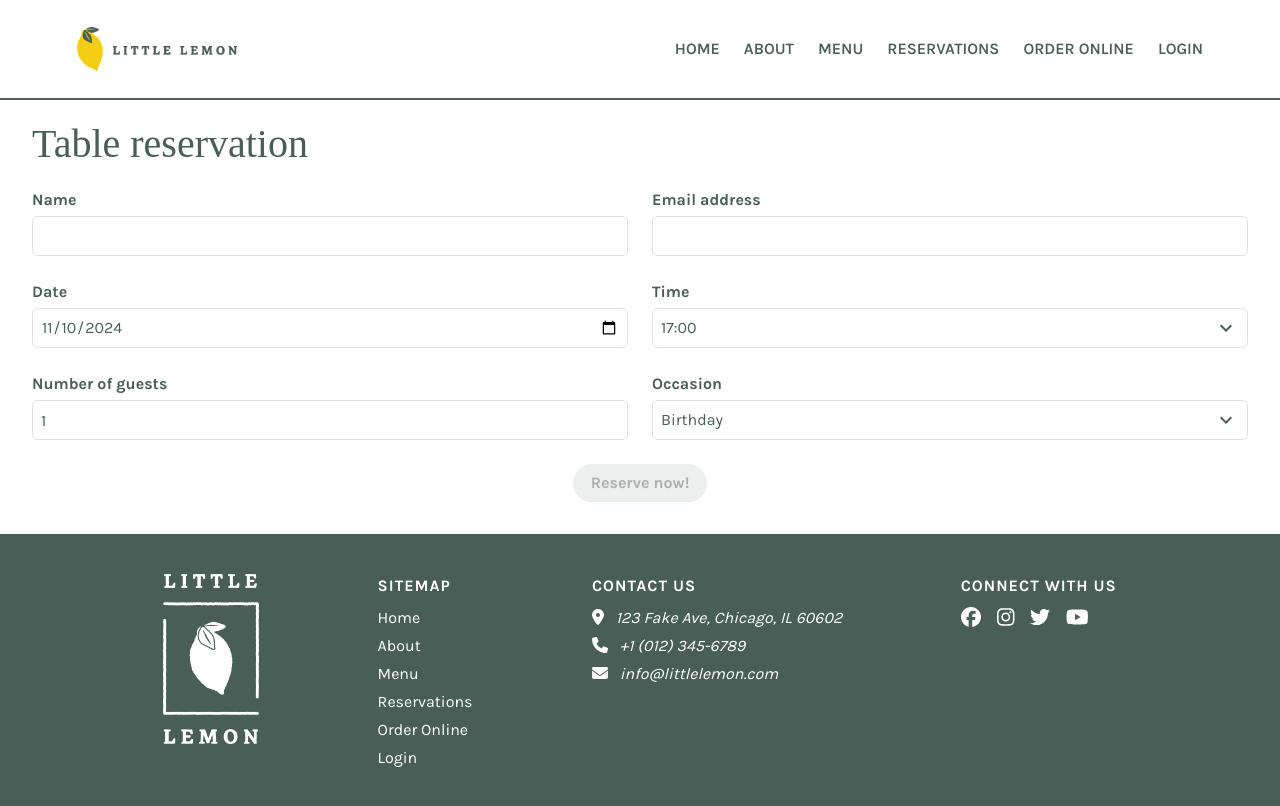
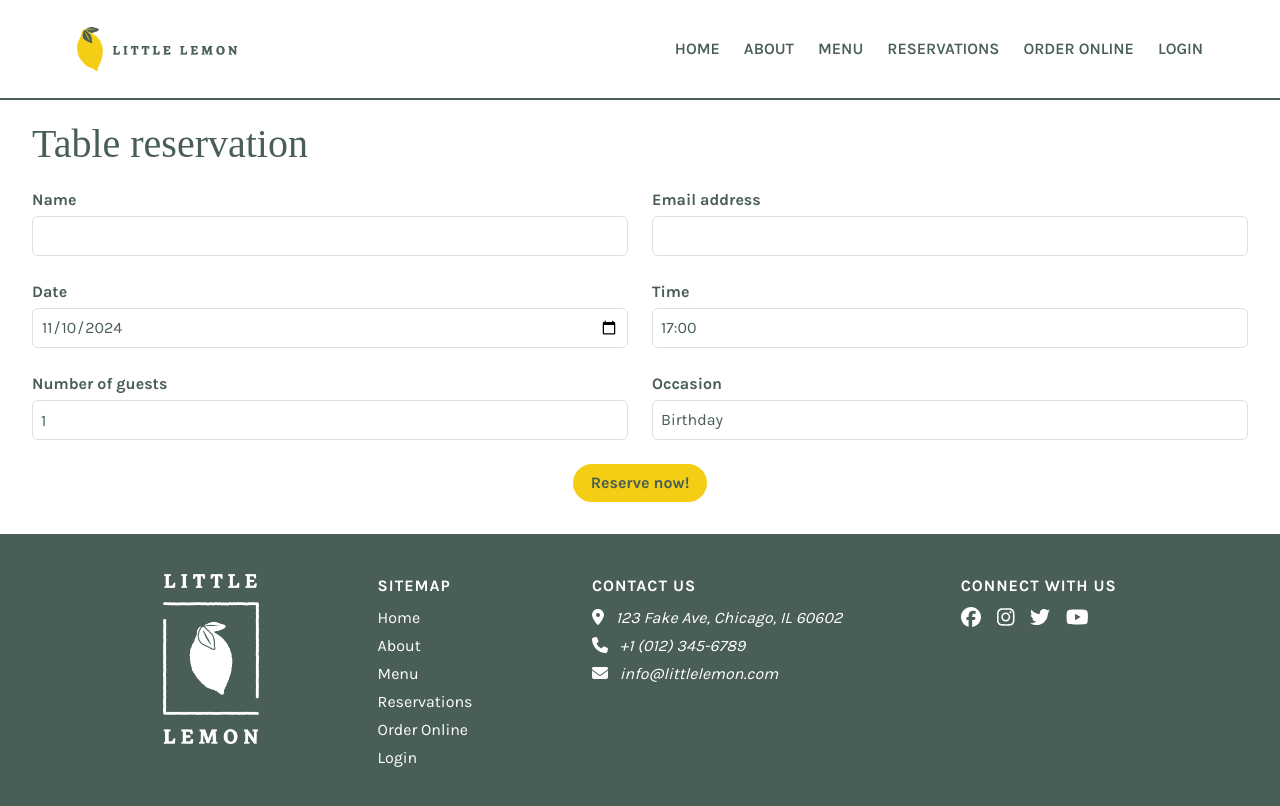
Before and after one commit to monsieurlopez/little-lemon-restaurant, a React (Create React App) app: page /reservations in a window 1280 px wide. Shown: the top 806 px of the page. Built offline with nearby package versions, Linux system fonts and the light colour scheme; a web font is replaced by a local one.

Commit message:
Add Formik

```diff
--- a/package.json
+++ b/package.json
@@ -12,6 +12,7 @@
     "@testing-library/jest-dom": "^5.16.5",
     "@testing-library/react": "^13.4.0",
     "@testing-library/user-event": "^13.5.0",
+    "formik": "^2.4.6",
     "modern-normalize": "^1.1.0",
     "react": "^18.2.0",
     "react-dom": "^18.2.0",
--- a/src/components/layout/Header.jsx
+++ b/src/components/layout/Header.jsx
@@ -18,6 +18,7 @@ const Header = ({ navLinks }) => {
         <button
           className="nav-bar-hamburger"
           type="button"
+          aria-label="On Click"
           onClick={() => setIsNavExpanded(!isNavExpanded)}
         >
           {isNavExpanded ? (
@@ -33,6 +34,7 @@ const Header = ({ navLinks }) => {
             <li
               key={navLink.name}
               onClick={() => setIsNavExpanded(false)}
+              aria-label="On Click"
               className="hover-underline-animation"
             >
               {navLink.hashLink ? (
--- a/src/components/pages/Reservations/Reservations.jsx
+++ b/src/components/pages/Reservations/Reservations.jsx
@@ -24,7 +24,7 @@ const Reservations = () => {
 
   const submitData = (formData) => {
     const response = submitAPI(formData);
-    if (response) navigate("/confirmedReservation");
+    if (response) navigate("/confirmedReservation", { state: formData });
   };
 
   return (
--- a/src/components/pages/Reservations/reservationForm.jsx
+++ b/src/components/pages/Reservations/reservationForm.jsx
@@ -1,194 +1,184 @@
-import { useState } from "react";
+import React from "react";
+import { Formik } from "formik";
 import FormField from "./formField";
 import emailjs from '@emailjs/browser';
 
-const ReservationForm = ({
-  availableTimes,
-  dispatchOnDateChange,
-  submitData,
-}) => {
+const ReservationForm = ({ availableTimes, dispatchOnDateChange, submitData }) => {
   const minimumDate = new Date().toISOString().split("T")[0];
-  const defaultTime = availableTimes[0];
   const minimumNumberOfGuests = 1;
   const maximumNumberOfGuests = 10;
   const occasions = ["Birthday", "Anniversary", "Engagement", "Other"];
-  const invalidDateErrorMessage = "Please choose a valid date";
-  const invalidTimeErrorMessage = "Please choose a valid time";
-  const invalidOccasionErrorMessage = "Please choose a valid occasion";
-  const invalidNumberOfGuestsErrorMessage =
-    "Please enter a number between 1 and 10";
 
-  const [name, setName] = useState("");
-  const [date, setDate] = useState(minimumDate);
-  const [mail, setMail] = useState("");
-  const [time, setTime] = useState(defaultTime);
-  const [numberOfGuests, setNumberGuests] = useState(minimumNumberOfGuests);
-  const [occasion, setOccasion] = useState(occasions[0]);
-
-  const isNameValid = () => name !== "";
-  const isMailValid = () => mail !== "";
-  const isDateValid = () => date !== "";
-  const isTimeValid = () => time !== "";
-  const isNumberOfGuestsValid = () => numberOfGuests !== "";
-  const isOccasionValid = () => occasion !== "";
-
-  const areAllFieldsValid = () =>
-    isNameValid() &&
-    isMailValid() &&
-    isDateValid() &&
-    isTimeValid() &&
-    isNumberOfGuestsValid() &&
-    isOccasionValid();
-
-  const handleDateChange = (e) => {
-    setDate(e.target.value);
-    dispatchOnDateChange(e.target.value);
-  };
-
-  const handleNameChange = (e) => setName(e.target.value);
-  const handleMailChange = (e) => setMail(e.target.value);
-  const handleTimeChange = (e) => setTime(e.target.value);
-
-  const handleFormSubmit = (e) => {
-    e.preventDefault();
-
+  return (
+    <Formik
+      initialValues={{
+        name: "",
+        mail: "",
+        date: minimumDate,
+        time: availableTimes[0],
+        numberOfGuests: minimumNumberOfGuests,
+        occasion: occasions[0],
+      }}
+      validate={(values) => {
+        const errors = {};
+        if (!values.name) {
+          errors.name = "Please enter your name";
+        }
+        if (!values.mail) {
+          errors.mail = "Please enter an email";
+        } else if (
+          !/^[A-Z0-9._%+-]+@[A-Z0-9.-]+\.[A-Z]{2,}$/i.test(values.mail)
+        ) {
+          errors.mail = "Invalid email address";
+        }
+        if (!values.date) {
+          errors.date = "Please choose a valid date";
+        }
+        if (!values.time) {
+          errors.time = "Please choose a valid time";
+        }
+        if (!values.numberOfGuests || values.numberOfGuests < minimumNumberOfGuests || values.numberOfGuests > maximumNumberOfGuests) {
+          errors.numberOfGuests = `Please enter a number between ${minimumNumberOfGuests} and ${maximumNumberOfGuests}`;
+        }
+        if (!values.occasion) {
+          errors.occasion = "Please choose a valid occasion";
+        }
+        return errors;
+      }}
+      onSubmit={(values, { setSubmitting }) => {
         const service_id = 'service_i3vng1m';
         const template_id = 'template_ueghurd';
         const public_id = 'gbtOYXQ6SZQAOaHko';
 
         const templateParams = {
           from_name: "Little Lemon",
-      from_email: mail,
-      to_name: name,
-      message: `You have a reservation on ${date} at ${time} for ${numberOfGuests} guests.`,
+          from_email: values.mail,
+          to_name: values.name,
+          message: `You have a reservation on ${values.date} at ${values.time} for ${values.numberOfGuests} guests.`,
         };
 
-    // Send the email using EmailJS
         emailjs.send(service_id, template_id, templateParams, public_id)
           .then((response) => {
-        console.log('Email sent successfully:', response);
+            console.log("Email sent successfully:", response);
           })
           .catch((error) => {
-        console.error('Error sending email:', error);
-      });
-    submitData({ name, mail, date, time, numberOfGuests, occasion });
-  };
+            console.error("Error sending email:", error);
+          })
+          .finally(() => setSubmitting(false));
 
-  return (
-    <form onSubmit={handleFormSubmit}>
-      <FormField
-        label="Name"
-        htmlFor="reservation-name"
-        hasError={!isNameValid()}
+        submitData(values);
+      }}
     >
+      {({
+        values,
+        errors,
+        touched,
+        handleChange,
+        handleBlur,
+        handleSubmit,
+        isSubmitting,
+      }) => (
+        <form onSubmit={handleSubmit}>
+          <FormField label="Name" htmlFor="reservation-name">
             <input
               type="text"
+              name="name"
               id="reservation-name"
-          name="reservation-name"
-          value={name}
-          required={true}
-          onChange={handleNameChange}
+              onChange={handleChange}
+              onBlur={handleBlur}
+              value={values.name}
             />
+            {errors.name && touched.name && <div className="error">{errors.name}</div>}
           </FormField>
-      <FormField
-        label="Email address"
-        htmlFor="reservation-mail"
-        hasError={!isMailValid()}
-      >
+
+          <FormField label="Email address" htmlFor="reservation-mail">
             <input
               type="email"
+              name="mail"
               id="reservation-mail"
-          name="reservation-mail"
-          value={mail}
-          required={true}
-          onChange={handleMailChange}
+              onChange={handleChange}
+              onBlur={handleBlur}
+              value={values.mail}
             />
+            {errors.mail && touched.mail && <div className="error">{errors.mail}</div>}
           </FormField>
-      <FormField
-        label="Date"
-        htmlFor="reservation-date"
-        hasError={!isDateValid()}
-        errorMessage={invalidDateErrorMessage}
-      >
+
+          <FormField label="Date" htmlFor="reservation-date">
             <input
               type="date"
+              name="date"
               id="reservation-date"
-          name="reservation-date"
               min={minimumDate}
-          value={date}
-          required={true}
-          onChange={handleDateChange}
+              onChange={(e) => {
+                handleChange(e);
+                dispatchOnDateChange(e.target.value);
+              }}
+              onBlur={handleBlur}
+              value={values.date}
             />
+            {errors.date && touched.date && <div className="error">{errors.date}</div>}
           </FormField>
-      <FormField
-        label="Time"
-        htmlFor="reservation-time"
-        hasError={!isTimeValid()}
-        errorMessage={invalidTimeErrorMessage}
+
+          <FormField label="Time" htmlFor="reservation-time">
+            <select
+              name="time"
+              id="reservation-time"
+              onChange={handleChange}
+              onBlur={handleBlur}
+              value={values.time}
             >
-        <div className="select-wrapper">
-          <select
-            id="reservation-time"
-            name="reservation-time"
-            value={time}
-            required={true}
-            onChange={handleTimeChange}
-          >
-            {availableTimes.map((times) => (
-              <option data-testid="reservation-time-option" key={times}>
-                {times}
+              {availableTimes.map((time) => (
+                <option key={time} value={time}>
+                  {time}
                 </option>
               ))}
             </select>
-        </div>
+            {errors.time && touched.time && <div className="error">{errors.time}</div>}
           </FormField>
-      <FormField
-        label="Number of guests"
-        htmlFor="reservation-number-guests"
-        hasError={!isNumberOfGuestsValid()}
-        errorMessage={invalidNumberOfGuestsErrorMessage}
-      >
+
+          <FormField label="Number of guests" htmlFor="reservation-number-guests">
             <input
               type="number"
+              name="numberOfGuests"
               id="reservation-number-guests"
-          name="reservation-number-guests"
-          value={numberOfGuests}
               min={minimumNumberOfGuests}
               max={maximumNumberOfGuests}
-          required={true}
-          onChange={(e) => setNumberGuests(e.target.value)}
+              onChange={handleChange}
+              onBlur={handleBlur}
+              value={values.numberOfGuests}
             />
+            {errors.numberOfGuests && touched.numberOfGuests && (
+              <div className="error">{errors.numberOfGuests}</div>
+            )}
           </FormField>
-      <FormField
-        label="Occasion"
-        htmlFor="reservation-occasion"
-        hasError={!isOccasionValid()}
-        errorMessage={invalidOccasionErrorMessage}
-      >
-        <div className="select-wrapper">
+
+          <FormField label="Occasion" htmlFor="reservation-occasion">
             <select
+              name="occasion"
               id="reservation-occasion"
-            name="reservation-occasion"
-            value={occasion}
-            required={true}
-            onChange={(e) => setOccasion(e.target.value)}
+              onChange={handleChange}
+              onBlur={handleBlur}
+              value={values.occasion}
             >
               {occasions.map((occasion) => (
-              <option data-testid="reservation-occasion-option" key={occasion}>
+                <option key={occasion} value={occasion}>
                   {occasion}
                 </option>
               ))}
             </select>
-        </div>
+            {errors.occasion && touched.occasion && <div className="error">{errors.occasion}</div>}
           </FormField>
+
           <button
             className="button-primary"
             type="submit"
-        disabled={!areAllFieldsValid()}
+            disabled={isSubmitting}
           >
             Reserve now!
           </button>
         </form>
+      )}
+    </Formik>
   );
 };
 
```
Also changed, not shown: 2 other files (tests, documents, lock files or other folders). Lines whose indentation alone changed are shown as unchanged.
